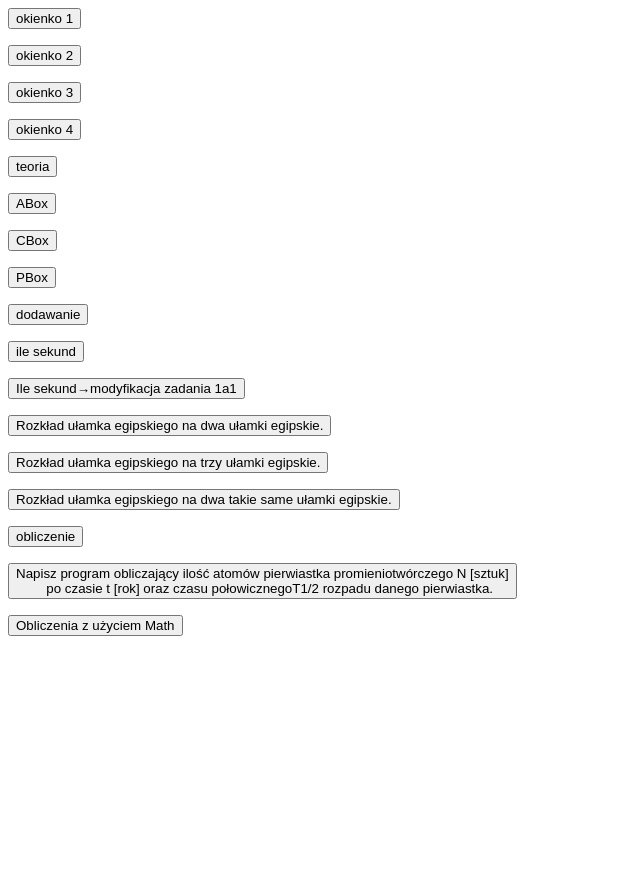
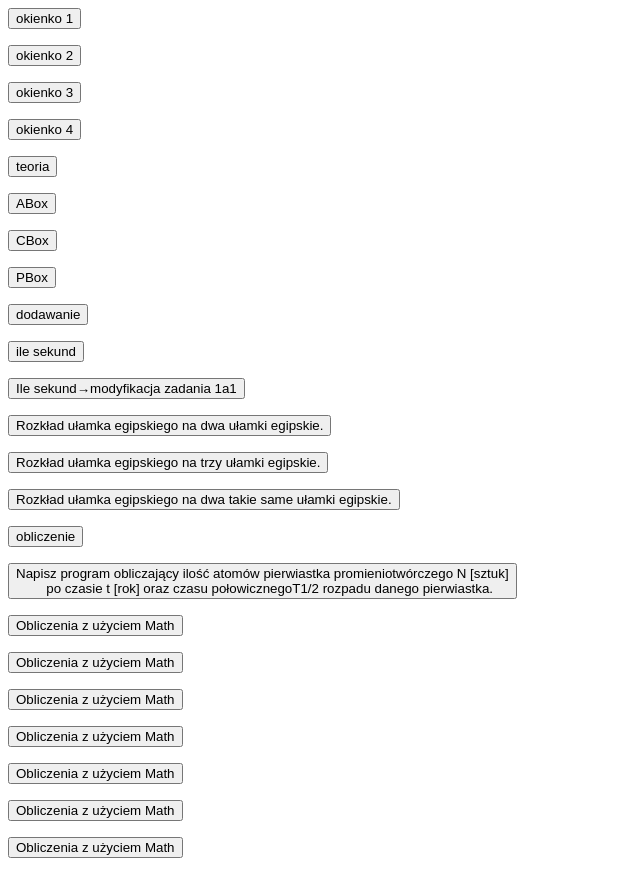
Before and after one commit to juliuszakowski/firstrepo, a plain HTML site: page index.html in a window 1280 px wide. Shown: the whole page, without its empty margins (0-640 px from the left). Before the commit the page ends 800 px from the top, so only its background shows below. Drawn offline with Linux system fonts and the light colour scheme.

Commit message:
Update index.html

```diff
--- a/index.html
+++ b/index.html
@@ -86,6 +86,35 @@ window.open("zad14.html","okienko3","toolbar=no,directories=no,menubar=no,height
 window.open("zad15.html","okienko3","toolbar=no,directories=no,menubar=no,height=500,width=500,top=1000,right=500");
  }
 
+function WinOpen_Żakowski18()
+ {
+window.open("teoria.html","okienko3","toolbar=no,directories=no,menubar=no,height=500,width=500,top=1000,right=500");
+ }
+
+  function WinOpen_Żakowski19()
+ {
+window.open("drabina.html","okienko3","toolbar=no,directories=no,menubar=no,height=500,width=500,top=1000,right=500");
+ }
+
+  function WinOpen_Żakowski20()
+ {
+window.open("teoria2.html","okienko3","toolbar=no,directories=no,menubar=no,height=500,width=500,top=1000,right=500");
+ }
+
+  function WinOpen_Żakowski21()
+ {
+window.open("przyklad.html","okienko3","toolbar=no,directories=no,menubar=no,height=500,width=500,top=1000,right=500");
+ }
+
+  function WinOpen_Żakowski22()
+ {
+window.open("Zadanie teoretyczne.html","okienko3","toolbar=no,directories=no,menubar=no,height=500,width=500,top=1000,right=500");
+ }
+
+  function WinOpen_Żakowski23()
+ {
+window.open("Zastosowanie pliku zewnętrznego javascript.html","okienko3","toolbar=no,directories=no,menubar=no,height=500,width=500,top=1000,right=500");
+ }
 
 
 
@@ -196,4 +225,41 @@ window.open("zad15.html","okienko3","toolbar=no,directories=no,menubar=no,height
     </form>
 </body>
 
+ <body>
+    <form>
+    <input type="button" name="przycisk" value="Obliczenia z użyciem Math" onclick="WinOpen_Żakowski18(' ')">
+    </form>
+</body>
+
+ <body>
+    <form>
+    <input type="button" name="przycisk" value="Obliczenia z użyciem Math" onclick="WinOpen_Żakowski1719(' ')">
+    </form>
+</body>
+
+ <body>
+    <form>
+    <input type="button" name="przycisk" value="Obliczenia z użyciem Math" onclick="WinOpen_Żakowski20(' ')">
+    </form>
+</body>
+
+ <body>
+    <form>
+    <input type="button" name="przycisk" value="Obliczenia z użyciem Math" onclick="WinOpen_Żakowski21(' ')">
+    </form>
+</body>
+
+ <body>
+    <form>
+    <input type="button" name="przycisk" value="Obliczenia z użyciem Math" onclick="WinOpen_Żakowski22(' ')">
+    </form>
+</body>
+
+ <body>
+    <form>
+    <input type="button" name="przycisk" value="Obliczenia z użyciem Math" onclick="WinOpen_Żakowski23(' ')">
+    </form>
+</body>
+
+
 </html>
```
